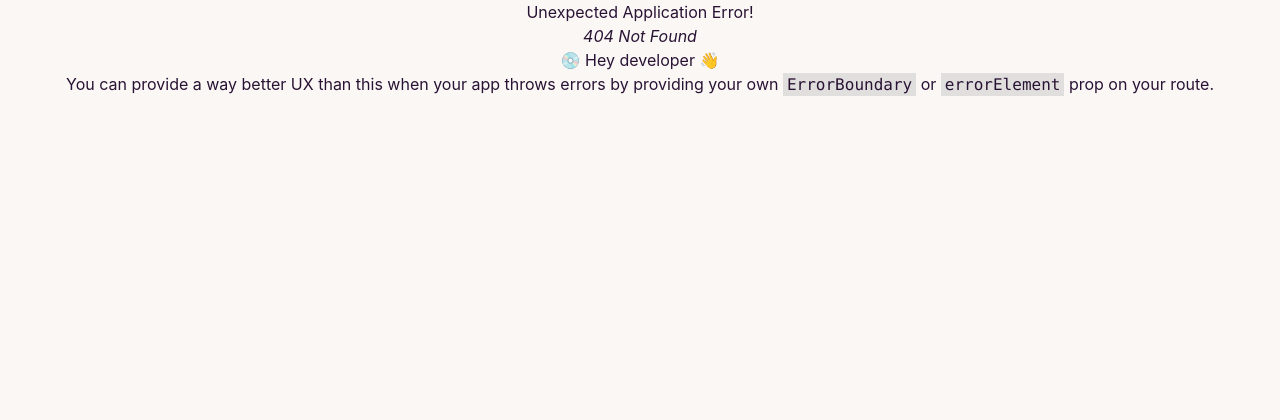
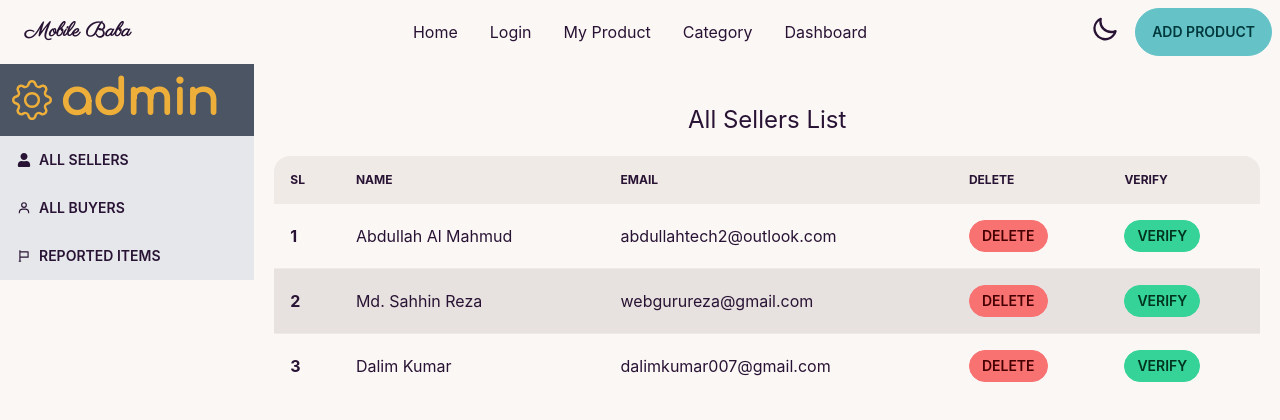
Before and after one commit to absoftlab99/phone-baba-resale-client, a React (Create React App) app: page /dashboard/allSellers in a window 1280 px wide. Before the commit this address had no page. Shown: the top 420 px of the page. Built offline with nearby package versions, Linux system fonts and the light colour scheme.

Commit message:
admin all sellers, router setup and new layouts created

```diff
--- a/src/App.css
+++ b/src/App.css
@@ -1,9 +1,13 @@
 @import url('https://fonts.googleapis.com/css2?family=Open+Sans&family=Parisienne&display=swap');
+@import url('https://fonts.googleapis.com/css2?family=Comfortaa&display=swap');
 .App {
   text-align: center;
 }
 .ff-parsi{
   font-family: 'Parisienne', cursive;
+}
+.ff-comfort{
+  font-family: 'Comfortaa', cursive;
 }
 .main{
   min-height: 100vh;
--- /dev/null
+++ b/src/Pages/Dashboard/Admin/AllBuyers.js
@@ -0,0 +1,11 @@
+import React from 'react';
+
+const AllBuyers = () => {
+    return (
+        <div>
+            <h1>This is All Buyers Page</h1>
+        </div>
+    );
+};
+
+export default AllBuyers;
--- /dev/null
+++ b/src/Pages/Dashboard/Admin/AllSellers.js
@@ -0,0 +1,49 @@
+import React from 'react';
+
+const AllSellers = () => {
+    return (
+        <div>
+            <h1 className='text-2xl py-5'>All Sellers List</h1>
+            <div className=''>
+            <div className="overflow-x-auto">
+                <table className="table w-full">
+                    <thead>
+                    <tr>
+                        <th>Sl</th>
+                        <th>Name</th>
+                        <th>Email</th>
+                        <th>Delete</th>
+                        <th>Verify</th>
+                    </tr>
+                    </thead>
+                    <tbody>
+                    <tr>
+                        <th>1</th>
+                        <td>Abdullah Al Mahmud</td>
+                        <td>abdullahtech2@outlook.com</td>
+                        <td><button className='btn btn-error btn-sm'>Delete</button></td>
+                        <td><button className='btn btn-success btn-sm'>Verify</button></td>
+                    </tr>
+                    <tr className="active">
+                        <th>2</th>
+                        <td>Md. Sahhin Reza</td>
+                        <td>webgurureza@gmail.com</td>
+                        <td><button className='btn btn-error btn-sm'>Delete</button></td>
+                        <td><button className='btn btn-success btn-sm'>Verify</button></td>
+                    </tr>
+                    <tr>
+                        <th>3</th>
+                        <td>Dalim Kumar</td>
+                        <td>dalimkumar007@gmail.com</td>
+                        <td><button className='btn btn-error btn-sm'>Delete</button></td>
+                        <td><button className='btn btn-success btn-sm'>Verify</button></td>
+                    </tr>
+                    </tbody>
+                </table>
+                </div>
+            </div>
+        </div>
+    );
+};
+
+export default AllSellers;
--- /dev/null
+++ b/src/Pages/Dashboard/Admin/ReportedItems.js
@@ -0,0 +1,11 @@
+import React from 'react';
+
+const ReportedItems = () => {
+    return (
+        <div>
+            <h1>This is Reported Items Page</h1>
+        </div>
+    );
+};
+
+export default ReportedItems;
--- /dev/null
+++ b/src/Pages/Dashboard/SideNav.js
@@ -0,0 +1,22 @@
+import React from 'react';
+import { BiFlag, BiUser } from 'react-icons/bi';
+import { BsGear } from 'react-icons/bs';
+import { FaUser } from 'react-icons/fa';
+import { Link } from 'react-router-dom';
+
+const SideNav = () => {
+    return (
+        <>
+        <div className='bg-gray-600'>
+            <h1 className='text-5xl ff-comfort font-bold text-accent p-3 flex'><BsGear className='pr-2'></BsGear> admin</h1>
+        </div>
+        <div className='bg-gray-200'>
+            <Link className='flex justify-start items-center btn btn-ghost' to='/dashboard/allSellers'><FaUser className='mr-2'></FaUser> All Sellers</Link>
+            <Link className='flex justify-start items-center btn btn-ghost' to='/dashboard/allBuyers'><BiUser className='mr-2'></BiUser> All Buyers</Link>
+            <Link className='flex justify-start items-center btn btn-ghost' to='/dashboard/reportedItems'><BiFlag className='mr-2'></BiFlag> Reported Items</Link>
+        </div>
+        </>
+    );
+};
+
+export default SideNav;
--- a/src/Pages/Register/Register.js
+++ b/src/Pages/Register/Register.js
@@ -18,6 +18,12 @@ const Register = () => {
                         <span className="label-text">Full Name</span>
                     </label>
                     <input type="text" placeholder="full name" className="input input-bordered" />
+                    </div>
+                    <div className="form-control">
+                    <label className="label">
+                        <span className="label-text">Photo URL</span>
+                    </label>
+                    <input type="text" placeholder="Photo URL" className="input input-bordered" />
                     </div>
                     <div className="form-control">
                     <label className="label">
--- a/src/Pages/Shared/Header/Header.js
+++ b/src/Pages/Shared/Header/Header.js
@@ -32,6 +32,7 @@ return (
                         <Link to='/login'>Login</Link>
                         <Link to='/my-products'>My Product</Link>
                         <Link to='/category'>Category</Link>
+                        <Link to='/dashboard'>Dashboard</Link>
                     </li>
                 </ul>
             </div>
@@ -44,6 +45,7 @@ return (
                     <Link to='/login'>Login</Link>
                     <Link to='/my-products'>My Product</Link>
                     <Link to='/category'>Category</Link>
+                    <Link to='/dashboard'>Dashboard</Link>
                 </li>
             </ul>
             </div>
--- /dev/null
+++ b/src/layouts/Cpanel.js
@@ -0,0 +1,22 @@
+import React from 'react';
+import { Outlet } from 'react-router-dom';
+import SideNav from '../Pages/Dashboard/SideNav';
+import Header from '../Pages/Shared/Header/Header';
+
+const Cpanel = () => {
+    return (
+        <>
+        <Header></Header>
+        <div className='w-full md:flex '>
+            <div className="w-full md:w-3/12">
+                <SideNav></SideNav>
+            </div>
+            <div className="md:w-full p-5">
+                <Outlet></Outlet>
+            </div>
+        </div>
+        </>
+    );
+};
+
+export default Cpanel;
```
Also changed, not shown: src/Routers/Router/Router.js (+22 -0 lines).
